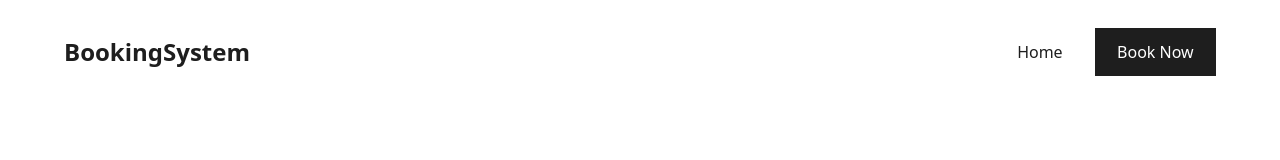
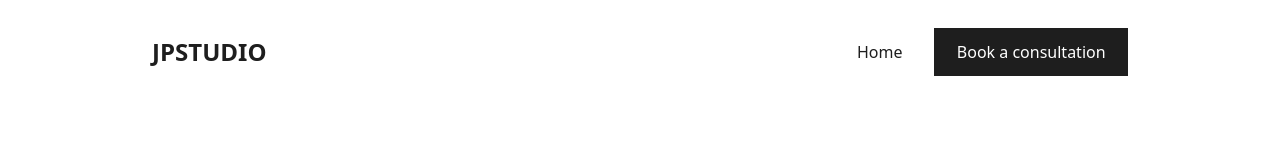
Before and after one commit to joewardperalta/jpstudio-v2, a plain HTML site: page index.html in a window 1280 px wide. Drawn offline with Linux system fonts and the light colour scheme.

Commit message:
Re-organize code

```diff
--- a/assets/javascript/components/navbar.js
+++ /dev/null
@@ -1,10 +0,0 @@
-"use strict";
-
-export default function loadNavbar() {
-  fetch("/components/navbar.html")
-    .then((response) => response.text())
-    .then((data) => {
-      document.getElementById("navbar").innerHTML = data;
-    })
-    .catch((error) => console.error("Error loading navbar:", error));
-}
--- a/assets/javascript/index.js
+++ /dev/null
@@ -1,8 +0,0 @@
-"use strict";
-
-import loadNavbar from "/assets/javascript/components/navbar.js";
-
-// Load navbar for each page that includes it
-if (document.getElementById("navbar")) {
-  loadNavbar();
-}
--- a/components/navbar.html
+++ b/components/navbar.html
@@ -1,6 +1,6 @@
 <div class="navbar">
   <!-- Logo -->
-  <div class="logo">BookingSystem</div>
+  <div class="logo">jpstudio</div>
 
   <!-- Navigation -->
   <nav class="nav">
@@ -8,7 +8,7 @@
       <li class="nav-item"><a class="nav-link" href="/">Home</a></li>
       <li class="nav-item">
         <a class="nav-link button primary-button" href="/pages/booking"
-          >Book Now</a
+          >Book a consultation</a
         >
       </li>
     </ul>
--- a/css/components.css
+++ b/css/components.css
@@ -3,6 +3,7 @@
   font-size: 1.5rem;
   font-weight: 700;
   color: inherit;
+  text-transform: uppercase;
 }
 
 /* Navbar */
--- a/index.html
+++ b/index.html
@@ -1,4 +1,4 @@
-<!doctype html>
+<!DOCTYPE html>
 <html lang="en">
   <head>
     <meta charset="UTF-8" />
@@ -8,12 +8,15 @@
   </head>
   <body>
     <header>
-      <div id="navbar"></div>
-      <div class="wrapper"></div>
+      <div class="wrapper">
+        <div id="navbar"></div>
+      </div>
     </header>
+
     <main></main>
+
     <footer></footer>
 
-    <script type="module" src="/assets/javascript/index.js"></script>
+    <script type="module" src="/js/index.js"></script>
   </body>
 </html>
--- /dev/null
+++ b/js/components/navbar.js
@@ -0,0 +1,10 @@
+"use strict";
+
+export default function loadNavbar() {
+  fetch("/components/navbar.html")
+    .then((response) => response.text())
+    .then((data) => {
+      document.getElementById("navbar").innerHTML = data;
+    })
+    .catch((error) => console.error("Error loading navbar:", error));
+}
--- /dev/null
+++ b/js/index.js
@@ -0,0 +1,8 @@
+"use strict";
+
+import loadNavbar from "../js/components/navbar.js";
+
+// Load the navbar component if the current page includes it
+if (document.getElementById("navbar")) {
+  loadNavbar();
+}
```
Also changed, not shown: pages/booking/index.html (+11 -2 lines), js/script.js (deleted).
